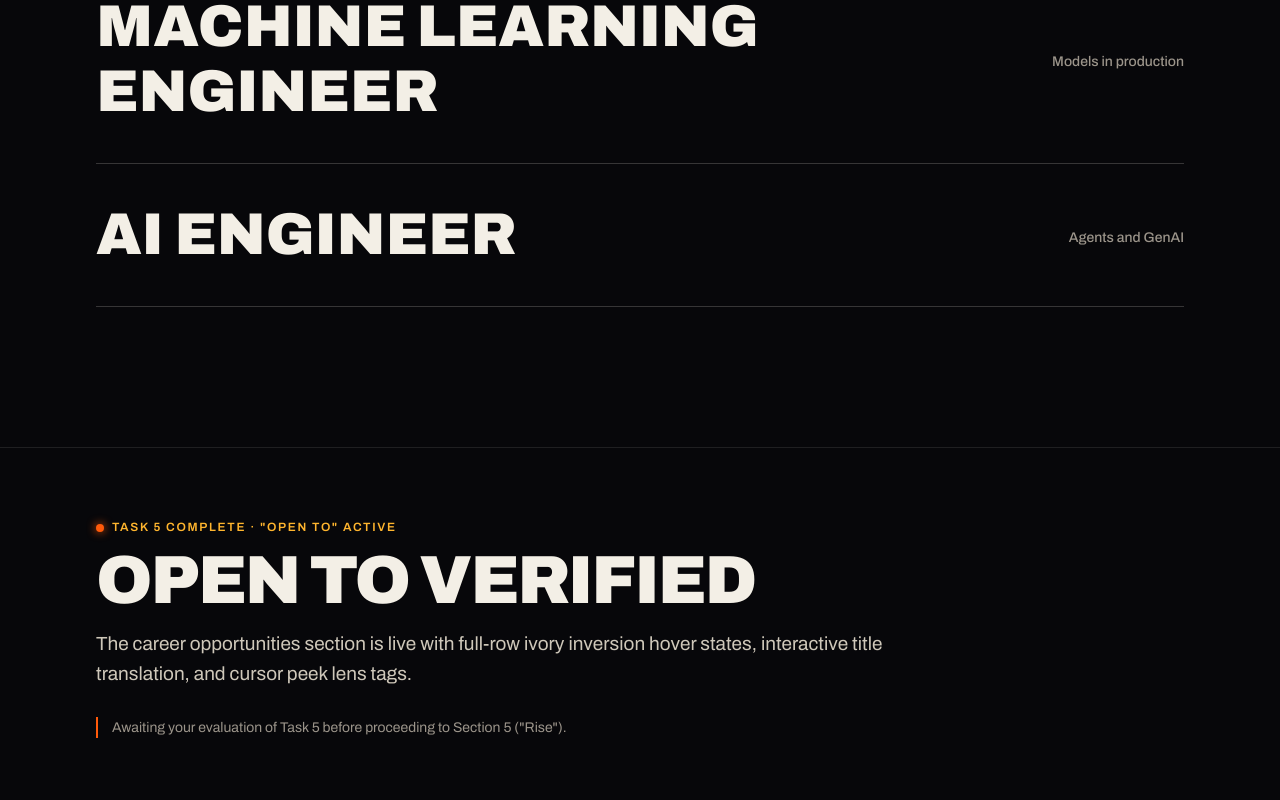
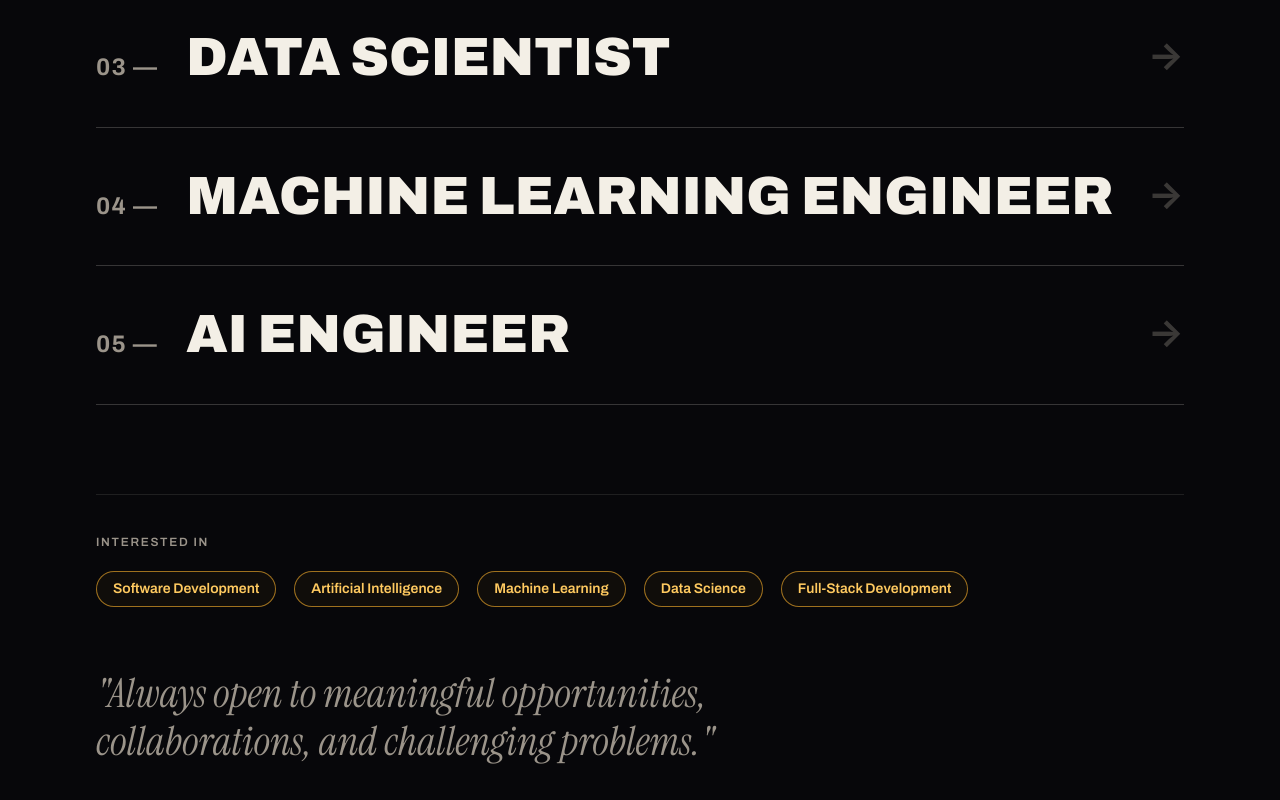
Before and after one commit to byreddy899/Portfolio, a React (Vite) app: page / in a window 1280 px wide. Shown: the part 6040-6840 px from the top of the page. Built offline with nearby package versions, Linux system fonts and the light colour scheme.

Commit message:
feat(roles): complete Task 5 Open To with numbered roles, hover gold illumination, animated arrows, interests tags, and closing line

```diff
--- a/src/App.tsx
+++ b/src/App.tsx
@@ -88,7 +88,7 @@ export const App: React.FC = () => {
                     boxShadow: '0 0 10px var(--fire)'
                   }}
                 />
-                Task 5 Complete · "Open To" Active
+                Task 5 Complete · "Open To" Verified
               </div>
 
               <h2
@@ -98,7 +98,7 @@ export const App: React.FC = () => {
                   fontSize: 'clamp(32px, 6vw, 68px)'
                 }}
               >
-                Open To Verified
+                Next Up: Rise
               </h2>
 
               <p
@@ -109,8 +109,7 @@ export const App: React.FC = () => {
                   marginBottom: '28px'
                 }}
               >
-                The career opportunities section is live with full-row ivory inversion hover states,
-                interactive title translation, and cursor peek lens tags.
+                The "Open To" section is live with all 5 numbered roles, subtle border separators, gold highlight hover effects, animated arrow indicators, interest tags, and closing editorial statement.
               </p>
 
               <div className="note" style={{ maxWidth: '620px' }}>
--- a/src/components/sections/OpenTo.css
+++ b/src/components/sections/OpenTo.css
@@ -1,5 +1,5 @@
 /* ==========================================================================
-   Section 4: Open To — Career Opportunities & Interactive Inversion
+   Section 4: Open To — Career Opportunities & Professional Focus
    ========================================================================== */
 
 #opento {
@@ -11,18 +11,29 @@
 
 #opento h2 {
   margin-top: 0;
-  margin-bottom: clamp(28px, 5vw, 60px);
+  margin-bottom: clamp(14px, 2.5vw, 24px);
 }
 
+.open-to-intro {
+  margin-top: 0;
+  margin-bottom: clamp(36px, 5vw, 64px);
+  color: var(--ink);
+  font-size: clamp(22px, 3.2vw, 38px);
+  max-width: 32ch;
+  line-height: 1.3;
+}
+
+/* Subtle separator list */
 .open-to-list {
   display: flex;
   flex-direction: column;
+  margin-bottom: clamp(48px, 7vw, 90px);
 }
 
 .open-to-row {
   border-top: 1px solid var(--line);
   position: relative;
-  transition: background-color 0.3s ease, padding 0.3s ease;
+  transition: background-color 0.3s ease;
 }
 
 .open-to-row:last-child {
@@ -33,63 +44,128 @@
   all: unset;
   box-sizing: border-box;
   width: 100%;
-  cursor: default;
-  display: block;
-  padding: clamp(16px, 2vw, 26px) 12px;
-  transition: transform 0.3s ease;
+  cursor: pointer;
+  display: flex;
+  justify-content: space-between;
+  align-items: center;
+  gap: 20px;
+  padding: clamp(20px, 3vw, 36px) 0;
+  transition: padding 0.35s ease;
 }
 
 .open-to-btn:focus-visible {
   outline: 2px solid var(--gold);
-  outline-offset: 3px;
+  outline-offset: 4px;
+}
+
+.open-to-left {
+  display: flex;
+  align-items: baseline;
+  gap: clamp(14px, 2.5vw, 28px);
+  flex-wrap: wrap;
+}
+
+.open-to-num {
+  font-family: var(--sans);
+  font-size: clamp(16px, 2vw, 24px);
+  font-weight: 700;
+  color: var(--mute);
+  letter-spacing: 0.05em;
+  transition: color 0.3s ease;
 }
 
 .open-to-row h3 {
   font-family: var(--sans);
   font-weight: 900;
-  font-size: clamp(26px, 4.6vw, 60px);
+  font-size: clamp(24px, 4.2vw, 56px);
   line-height: 1.1;
   font-stretch: 125%;
   text-transform: uppercase;
   margin: 0;
   color: var(--ink);
-  transition: color 0.3s ease, transform 0.35s ease;
+  transition: color 0.35s ease, transform 0.4s cubic-bezier(0.2, 0.7, 0.2, 1);
+  will-change: transform, color;
 }
 
-.open-to-row small {
-  display: block;
+/* Animated Arrow Indicator */
+.open-to-arrow {
   font-family: var(--sans);
-  font-weight: 500;
-  font-size: 14px;
+  font-size: clamp(24px, 3.2vw, 38px);
+  font-weight: 700;
   color: var(--mute);
-  text-transform: none;
-  margin-top: 6px;
-  transition: color 0.3s ease;
+  opacity: 0.35;
+  transition: transform 0.35s cubic-bezier(0.2, 0.7, 0.2, 1),
+    color 0.3s ease,
+    opacity 0.3s ease;
+  user-select: none;
 }
 
-/* Dramatic Inversion State on Hover */
+/* Hover Dynamics */
 .open-to-row:hover {
-  background-color: var(--ink);
+  background-color: rgba(255, 255, 255, 0.02);
 }
 
 .open-to-row:hover h3 {
-  color: #0a0a0a;
-  transform: translateX(10px);
+  color: var(--gold);
+  transform: translateX(12px);
 }
 
-.open-to-row:hover small {
-  color: #333333;
+.open-to-row:hover .open-to-num {
+  color: var(--fire);
+}
+
+.open-to-row:hover .open-to-arrow {
+  transform: translateX(8px);
+  color: var(--fire);
+  opacity: 1;
+}
+
+/* Supporting Content: Interested In */
+.open-to-supporting {
+  padding-top: clamp(20px, 3vw, 40px);
+  border-top: 1px solid var(--line-light);
+}
+
+.open-to-tags {
+  display: flex;
+  flex-wrap: wrap;
+  gap: 8px 12px;
+  margin-bottom: clamp(32px, 5vw, 54px);
+}
+
+.open-to-tags .tag {
+  font-size: clamp(12px, 1.4vw, 14px);
+  padding: 6px 16px;
+  border-color: rgba(255, 181, 46, 0.6);
+  color: #ffca60;
+  background: rgba(255, 181, 46, 0.04);
+  transition: border-color 0.25s ease, background 0.25s ease, color 0.25s ease;
+}
+
+.open-to-tags .tag:hover {
+  border-color: var(--fire);
+  color: #ffffff;
+  background: rgba(255, 90, 10, 0.15);
+}
+
+/* Closing Line */
+.open-to-closing {
+  font-size: clamp(20px, 2.8vw, 34px);
+  color: var(--mute);
+  max-width: 36ch;
+  line-height: 1.35;
+  margin: 0;
 }
 
 /* Accessibility: prefers-reduced-motion */
 @media (prefers-reduced-motion: reduce) {
-  .open-to-row {
+  .open-to-row h3,
+  .open-to-arrow,
+  .open-to-num {
     transition: none !important;
   }
-  .open-to-row h3 {
-    transition: none !important;
-  }
-  .open-to-row:hover h3 {
+  .open-to-row:hover h3,
+  .open-to-row:hover .open-to-arrow {
     transform: none !important;
   }
 }
--- a/src/components/sections/OpenTo.tsx
+++ b/src/components/sections/OpenTo.tsx
@@ -4,31 +4,68 @@ import { Container } from '../foundation/Container';
 import './OpenTo.css';
 
 export const OpenTo: React.FC = () => {
-  const { careerRoles } = portfolioData;
+  const { openToData } = portfolioData;
 
   return (
-    <section id="opento" className="sec" aria-label="Career Opportunities">
+    <section id="opento" className="sec" aria-label="Open To Career Opportunities">
       <Container>
-        <h2 className="big rv">Open to</h2>
+        {/* Bold Section Heading */}
+        <h2 className="big rv">OPEN TO</h2>
 
+        {/* Short Introductory Statement */}
+        <p className="ser open-to-intro rv">
+          {openToData.intro}
+        </p>
+
+        {/* Career Roles Separator List */}
         <div className="open-to-list" id="roles">
-          {careerRoles.map((role) => (
+          {openToData.roles.map((role) => (
             <div
-              key={role.title}
+              key={role.id}
               className="row open-to-row rv"
               data-peek={role.peekLabel}
             >
               <button
                 type="button"
                 className="open-to-btn"
-                tabIndex={0}
-                aria-label={`${role.title}: ${role.subtitle}`}
+                aria-label={`${role.id} — ${role.title}`}
               >
-                <h3>{role.title}</h3>
-                <small>{role.subtitle}</small>
+                <div className="open-to-left">
+                  <span className="open-to-num">{role.id} —</span>
+                  <h3>{role.title}</h3>
+                </div>
+                <span className="open-to-arrow" aria-hidden="true">
+                  →
+                </span>
               </button>
             </div>
           ))}
+        </div>
+
+        {/* Supporting Content: Areas of Interest & Closing Line */}
+        <div className="open-to-supporting rv">
+          <div
+            className="sm"
+            style={{
+              color: 'var(--mute)',
+              marginBottom: '18px',
+              letterSpacing: '0.14em'
+            }}
+          >
+            INTERESTED IN
+          </div>
+
+          <div className="open-to-tags" aria-label="Areas of Interest">
+            {openToData.interests.map((interest) => (
+              <span key={interest} className="tag">
+                {interest}
+              </span>
+            ))}
+          </div>
+
+          <p className="ser open-to-closing">
+            "{openToData.closing}"
+          </p>
         </div>
       </Container>
     </section>
--- a/src/data/portfolioData.ts
+++ b/src/data/portfolioData.ts
@@ -66,12 +66,30 @@ export const portfolioData: PortfolioData = {
     }
   ],
   careerRoles: [
-    { title: 'Software Developer', subtitle: 'Build and ship applications', peekLabel: 'Software' },
-    { title: 'Software Development Engineer', subtitle: 'SDE roles', peekLabel: 'SDE' },
-    { title: 'Data Scientist', subtitle: 'Data, models, insight', peekLabel: 'Data' },
-    { title: 'Machine Learning Engineer', subtitle: 'Models in production', peekLabel: 'ML' },
-    { title: 'AI Engineer', subtitle: 'Agents and GenAI', peekLabel: 'AI' }
+    { id: '01', title: 'Software Developer', subtitle: 'Build and ship applications', peekLabel: 'Software' },
+    { id: '02', title: 'Software Development Engineer (SDE)', subtitle: 'SDE roles', peekLabel: 'SDE' },
+    { id: '03', title: 'Data Scientist', subtitle: 'Data, models, insight', peekLabel: 'Data' },
+    { id: '04', title: 'Machine Learning Engineer', subtitle: 'Models in production', peekLabel: 'ML' },
+    { id: '05', title: 'AI Engineer', subtitle: 'Agents and GenAI', peekLabel: 'AI' }
   ],
+  openToData: {
+    intro: 'Curious by nature. Ready to build, learn, and contribute.',
+    roles: [
+      { id: '01', title: 'Software Developer', subtitle: 'Build and ship applications', peekLabel: 'Software' },
+      { id: '02', title: 'Software Development Engineer (SDE)', subtitle: 'SDE roles', peekLabel: 'SDE' },
+      { id: '03', title: 'Data Scientist', subtitle: 'Data, models, insight', peekLabel: 'Data' },
+      { id: '04', title: 'Machine Learning Engineer', subtitle: 'Models in production', peekLabel: 'ML' },
+      { id: '05', title: 'AI Engineer', subtitle: 'Agents and GenAI', peekLabel: 'AI' }
+    ],
+    interests: [
+      'Software Development',
+      'Artificial Intelligence',
+      'Machine Learning',
+      'Data Science',
+      'Full-Stack Development'
+    ],
+    closing: 'Always open to meaningful opportunities, collaborations, and challenging problems.'
+  },
   riseQuotes: [
     'Every fall needs a way out.',
     'Some doors only open from the inside.',
```
Also changed, not shown: src/types/index.ts (+9 -0 lines).
